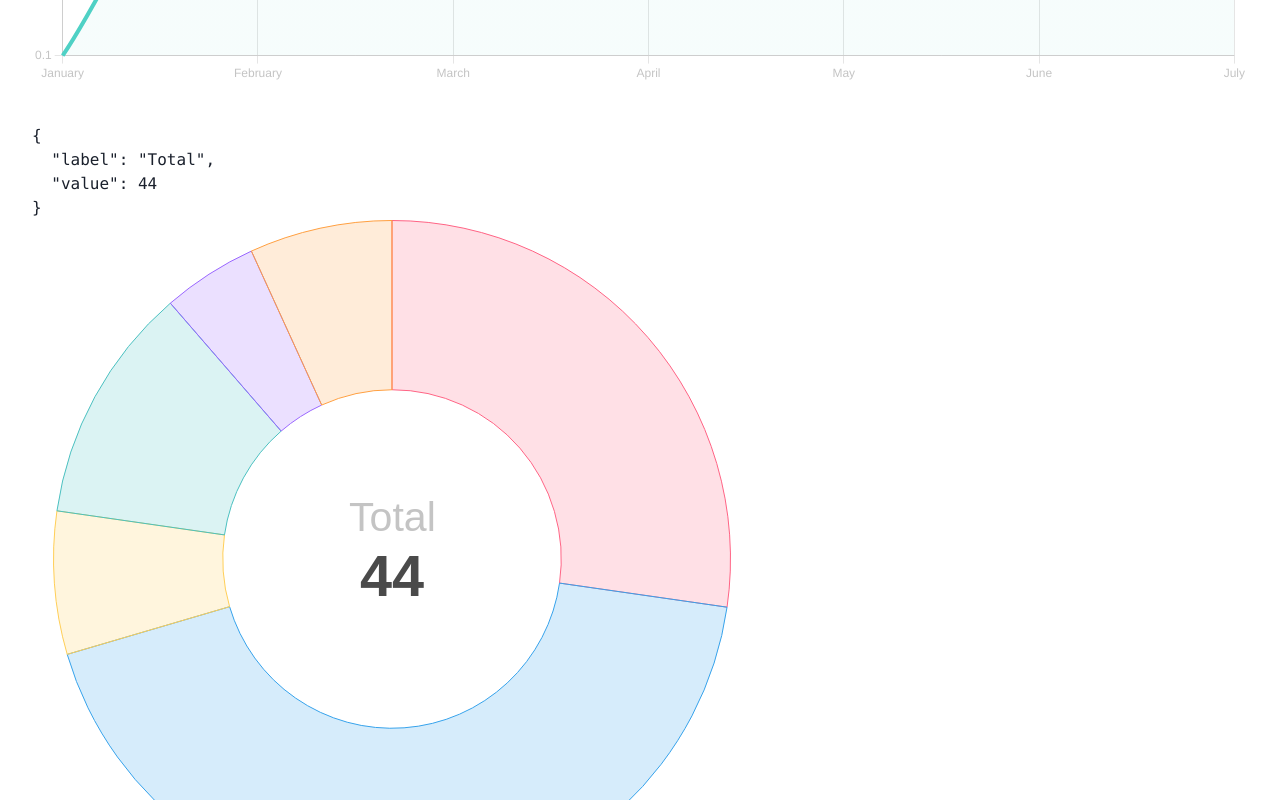
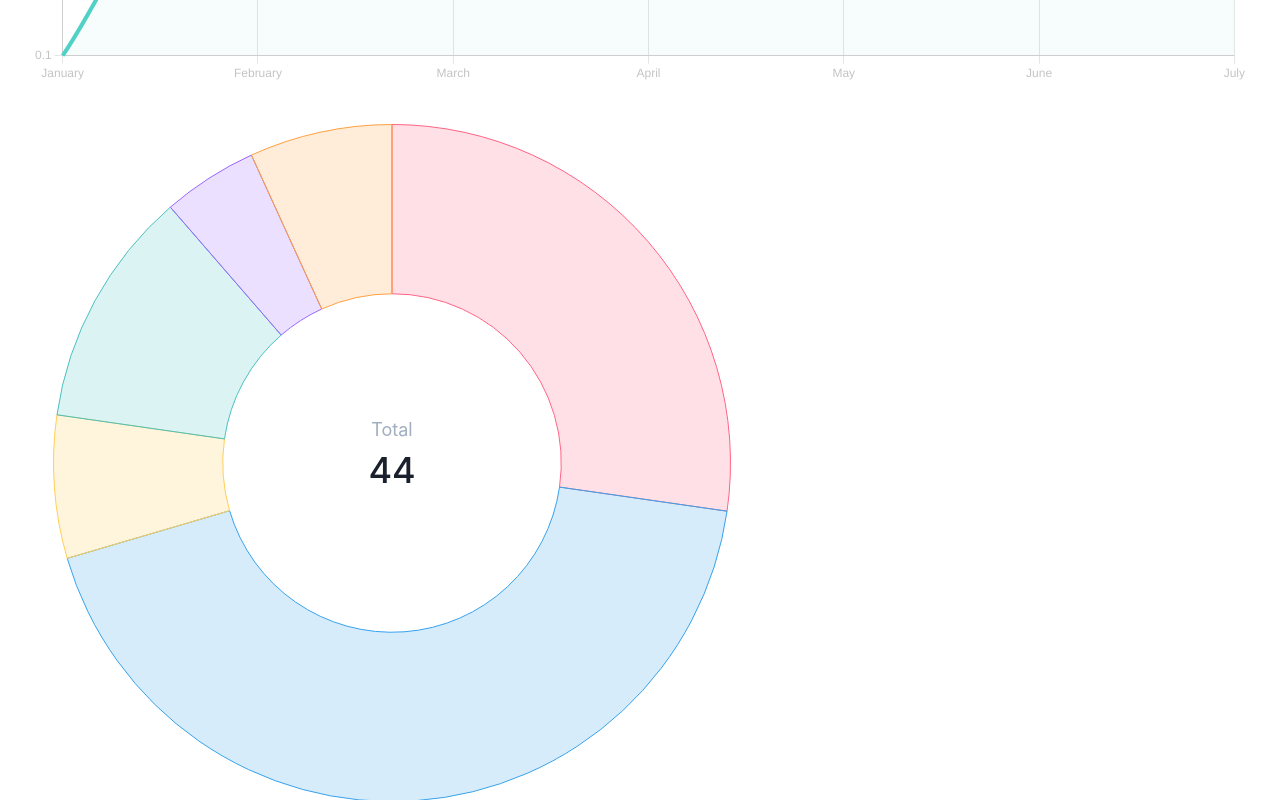
Before and after one commit to radenlarko/Chart-Test, a Next.js app: page / in a window 1280 px wide. Shown: the part 580-1380 px from the top of the page. Built offline with nearby package versions, Linux system fonts and the light colour scheme.

Commit message:
update donut chart

```diff
--- a/components/DonutChart.tsx
+++ b/components/DonutChart.tsx
@@ -6,12 +6,12 @@ import {
   Legend,
   ChartData,
   ChartOptions,
-  Plugin,
   ActiveElement,
 } from "chart.js";
 import { Doughnut } from "react-chartjs-2";
 import { mySum } from "@/utils/myFunction";
 import { myNumberFormat } from "@/utils/myFormat";
+import { Box, Flex, Text, useColorModeValue } from "@chakra-ui/react";
 
 ChartJS.register(ArcElement, Tooltip, Legend);
 
@@ -109,52 +109,52 @@ const DonutChart = () => {
     };
   }, [handleSetInfo]);
 
-  const plugins = useMemo<Plugin<"doughnut">[]>(() => {
-    return [
-      {
-        id: "label",
-        beforeDraw: function (chart) {
-          var width = chart.width,
-            height = chart.height,
-            ctx = chart.ctx;
+  // const plugins = useMemo<Plugin<"doughnut">[]>(() => {
+  //   return [
+  //     {
+  //       id: "label",
+  //       beforeDraw: function (chart) {
+  //         var width = chart.width,
+  //           height = chart.height,
+  //           ctx = chart.ctx;
 
-          ctx.restore();
-          var fontSize = (height / 280).toFixed(2);
-          ctx.font = fontSize + "em sans-serif";
-          ctx.textBaseline = "middle";
-          ctx.fillStyle = "#c4c4c4";
+  //         ctx.restore();
+  //         var fontSize = (height / 280).toFixed(2);
+  //         ctx.font = fontSize + "em sans-serif";
+  //         ctx.textBaseline = "middle";
+  //         ctx.fillStyle = "#c4c4c4";
 
-          var text = dataCenter.label,
-            textX = Math.round((width - ctx.measureText(text).width) / 2),
-            textY = height / 2.4;
+  //         var text = dataCenter.label,
+  //           textX = Math.round((width - ctx.measureText(text).width) / 2),
+  //           textY = height / 2.4;
 
-          ctx.fillText(text, textX, textY);
-          ctx.save();
-        },
-      },
-      {
-        id: "total",
-        beforeDraw: function (chart) {
-          const width = chart.width,
-            height = chart.height,
-            ctx = chart.ctx;
+  //         ctx.fillText(text, textX, textY);
+  //         ctx.save();
+  //       },
+  //     },
+  //     {
+  //       id: "total",
+  //       beforeDraw: function (chart) {
+  //         const width = chart.width,
+  //           height = chart.height,
+  //           ctx = chart.ctx;
 
-          ctx.restore();
-          const fontSize = (height / 200).toFixed(2);
-          ctx.font = "600 " + fontSize + "em sans-serif";
-          ctx.textBaseline = "middle";
-          ctx.fillStyle = "#4a4a4a";
+  //         ctx.restore();
+  //         const fontSize = (height / 200).toFixed(2);
+  //         ctx.font = "600 " + fontSize + "em sans-serif";
+  //         ctx.textBaseline = "middle";
+  //         ctx.fillStyle = "#4a4a4a";
 
-          const text = myNumberFormat(dataCenter.value),
-            textX = Math.round((width - ctx.measureText(text).width) / 2),
-            textY = height / 2;
+  //         const text = myNumberFormat(dataCenter.value),
+  //           textX = Math.round((width - ctx.measureText(text).width) / 2),
+  //           textY = height / 2;
 
-          ctx.fillText(text, textX, textY);
-          ctx.save();
-        },
-      },
-    ];
-  }, [dataCenter]);
+  //         ctx.fillText(text, textX, textY);
+  //         ctx.save();
+  //       },
+  //     },
+  //   ];
+  // }, [dataCenter]);
 
   useEffect(() => {
     const total = mySum(dataChart.map((item) => item.value));
@@ -164,13 +164,32 @@ const DonutChart = () => {
     });
   }, []);
 
-  return dataCenter.value === 0 ? null : (
-    <>
-      <pre>
-        <code>{JSON.stringify(dataCenter, null, 2)}</code>
-      </pre>
-      <Doughnut data={data} options={options} plugins={plugins} />
-    </>
+  return (
+    <Box position="relative">
+      <Doughnut data={data} options={options} />
+      <Flex
+        position="absolute"
+        top={0}
+        direction="column"
+        alignItems="center"
+        justifyContent="center"
+        w={"full"}
+        h={"full"}
+        zIndex={-1}
+      >
+        <Box textAlign="center" mt={{ base: -20, md: -14 }}>
+          <Text
+            color={useColorModeValue("gray.400", "gray.500")}
+            fontSize={{ base: "md", md: "lg" }}
+          >
+            {dataCenter.label}
+          </Text>
+          <Text fontSize={{ base: "2xl", md: "4xl" }} fontWeight={500}>
+            {dataCenter.value}
+          </Text>
+        </Box>
+      </Flex>
+    </Box>
   );
 };
 
```
